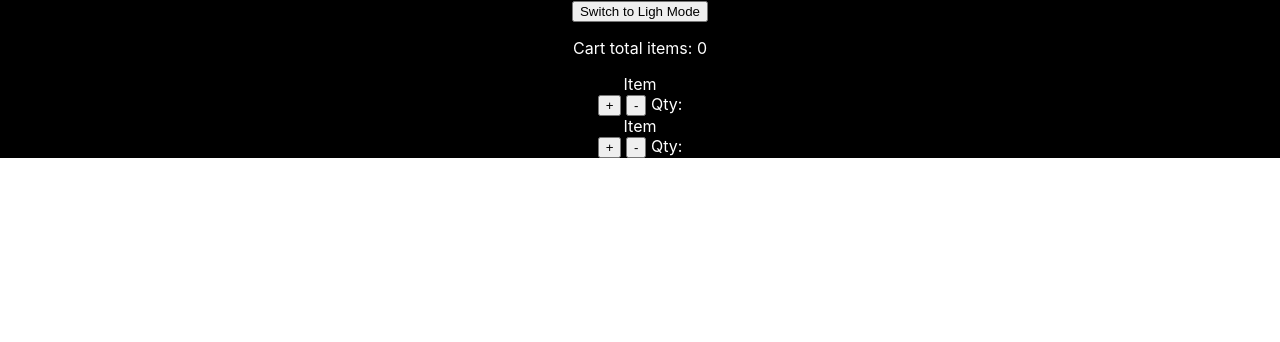
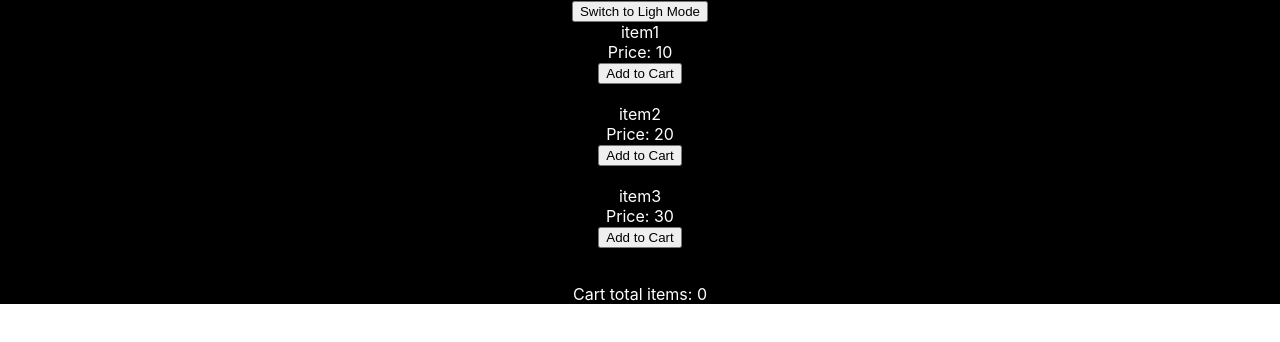
Before and after one commit to RadhikaRJ/add-to-cart, a React (Create React App) app: page / in a window 1280 px wide. Shown: the top 342 px of the page. Built offline with nearby package versions, Linux system fonts and the light colour scheme.

Commit message:
basic add-to-cart implemented

```diff
--- a/src/App.js
+++ b/src/App.js
@@ -1,26 +1,40 @@
 
 import './App.css';
+
+import {useState} from "react";
+
+import DisplayMode from './Components/DisplayMode';
+import DisplayProducts from './Components/DisplayProducts';
 import Cart from './Components/Cart';
-import Item from './Components/Item';
-import {useState} from "react";
-import { white } from 'ansi-colors';
-import DisplayMode from './Components/DisplayMode';
+
 
 function App() {
 
 
-  const [ItemList,setItemList]=useState({
-    item1:1,
-    item2:1,
-    item3:3
-  })
+  const itemListData=[
+
+    {
+      itemName: "item1",
+      itemUnitPrice: 10,
+      itemQtyInCart:0
+    },
+    {
+      itemName: "item2",
+      itemUnitPrice: 20,
+      itemQtyInCart:0
+    },
+    {
+      itemName: "item3",
+      itemUnitPrice: 30,
+      itemQtyInCart:0
+    }
+  ]
 
 
-  const [totalItemCount, setTotalItemCount] = useState(0);
   const [mode,setMode] = useState(true);
 
-
-
+  const[totalCartItemsCount,setTotalCartItemsCount]=useState(0);
+  const [itemsInCart,setItemsInCart]=useState([ ])
 
   function setStyle(){
     if(mode){
@@ -44,13 +58,9 @@ else return({
 
     <DisplayMode mode={mode} setMode={setMode}/>
 
-    <Cart totalItemCount={totalItemCount}/>
+    <DisplayProducts itemListData={itemListData} setTotalCartItemsCount={setTotalCartItemsCount} totalCartItemsCount={totalCartItemsCount} itemsInCart={itemsInCart} setItemsInCart={setItemsInCart}/>
 
-    <Item setTotalItemCount={setTotalItemCount} totalItemCount={totalItemCount} ItemList={ItemList} setItemList={setItemList} />
-
-    <Item setTotalItemCount={setTotalItemCount} totalItemCount={totalItemCount}/>
-
-
+    <Cart totalCartItemsCount={totalCartItemsCount} setTotalCartItemsCount={setTotalCartItemsCount} itemsInCart={itemsInCart} setItemsInCart={setItemsInCart}/>
 
 
     </div>
--- a/src/Components/Cart.js
+++ b/src/Components/Cart.js
@@ -4,8 +4,15 @@ function  Cart(props){
 
     return(
         <div>
-        <p>Cart total items: {props.totalItemCount}</p>
+        <p>Cart total items: {props.totalCartItemsCount}</p>
+        <div>
+            {
+                props.itemsInCart.map((item)=>(
 
+                     <div>{item.itemName}</div>
+                ))
+            }
+        </div>
 
         </div>
     )
--- /dev/null
+++ b/src/Components/DisplayProducts.js
@@ -0,0 +1,45 @@
+
+import { useState } from "react";
+
+function DisplayProducts(props){
+
+
+    return(
+        <div>
+        {
+            props.itemListData.map((item)=>(
+                <div>
+                <div onClick={()=>{
+                    props.setTotalCartItemsCount(props.totalCartItemsCount+1)
+
+                    props.setItemsInCart(()=>{
+
+                        const updatedItemList=props.itemsInCart.concat(item)
+                        return updatedItemList;
+                    })
+                    }}>{item.itemName}</div>
+                <span>Price: {item.itemUnitPrice}</span>
+                 <br></br>
+                <button
+                onClick={()=>{
+                    props.setTotalCartItemsCount(props.totalCartItemsCount+1)
+
+                    props.setItemsInCart(()=>{
+
+                        const updatedItemList=props.itemsInCart.concat(item)
+                        return updatedItemList;
+                    })
+                    }}>Add to Cart</button>
+                <br></br><br></br>
+                </div>
+            ))
+        }
+
+
+
+
+        </div>
+    )
+}
+
+export default DisplayProducts;
--- a/src/Components/Item.js
+++ /dev/null
@@ -1,45 +0,0 @@
-
-
-function Item(props){
-
-
-    function updateCart(){
-        props.setTotalItemCount(()=>{
-            const total =Object.values(props.ItemList).reduce((sum,number)=> sum+number)
-            console.log(total);
-            return total;
-        });
-    }
-
-    return(
-        <div>
-            <div onClick={()=>{
-
-            updateCart();
-
-
-        }}>
-            Item
-        </div>
-        <button
-        onClick={()=>{
-
-            updateCart();
-        }}
-        >+</button><span> </span>
-        <button
-        onClick={()=>{
-            // props.setTotalItemCount(()=>{
-            //     var totalCount= (props.totalItemCount==0) ? 0 :props.totalItemCount-1;
-            //     return totalCount;
-            //     });
-            updateCart();
-
-        }}
-        >-</button><span> Qty: {} </span>
-        </div>
-
-    )
-}
-
-export default Item;
```
